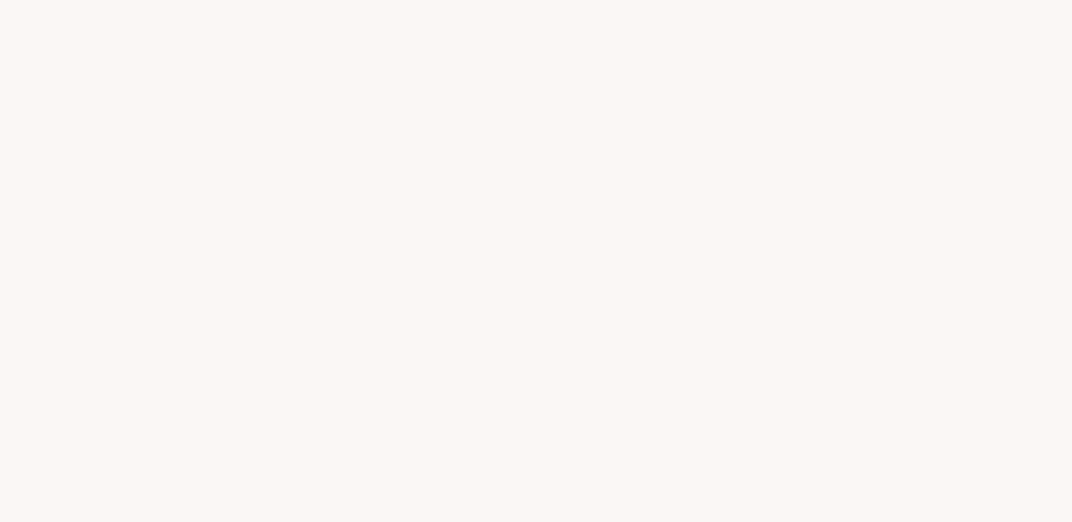
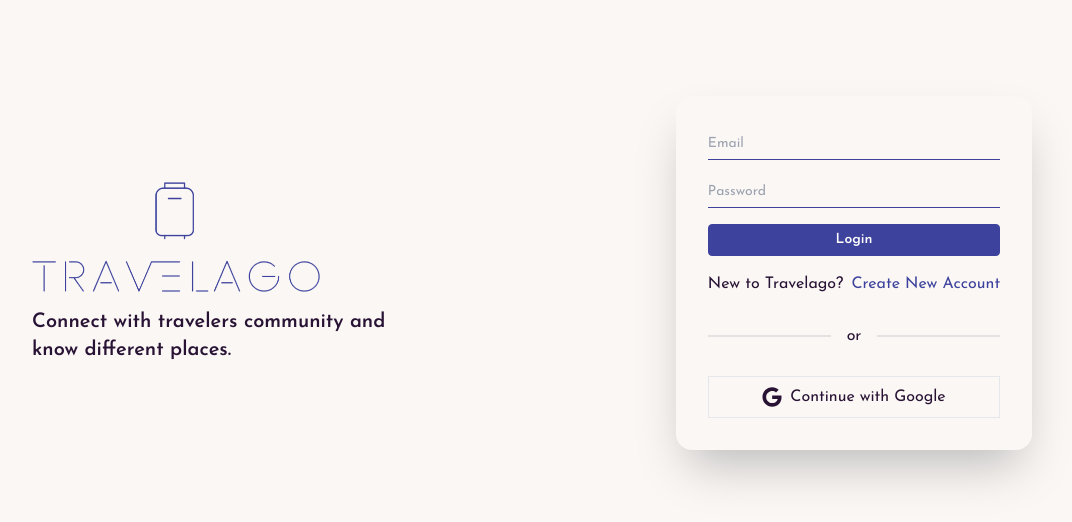
Before and after one commit to khalidccnu/travelago, a React (Vite) app in the folder client/: page / in a window 1280 px wide. Shown: the top 522 px of the page, without its empty margins (101-1173 px from the left). Built offline with nearby package versions, Linux system fonts and the light colour scheme; no server answers.

Commit message:
sign in/up layout added

```diff
--- a/client/package.json
+++ b/client/package.json
@@ -9,9 +9,12 @@
     "preview": "vite preview"
   },
   "dependencies": {
+    "formik": "^2.4.2",
+    "imagekitio-react": "^2.0.0",
     "prettier": "^2.8.8",
     "react": "^18.2.0",
     "react-dom": "^18.2.0",
+    "react-icons": "^4.10.1",
     "react-router-dom": "^6.11.2"
   },
   "devDependencies": {
--- a/client/src/App.jsx
+++ b/client/src/App.jsx
@@ -1,17 +1,33 @@
 import React from "react";
 import { createBrowserRouter, RouterProvider } from "react-router-dom";
+import { IKContext } from "imagekitio-react";
 import Root from "./Root.jsx";
+import Home from "./pages/Home.jsx";
 
 const App = () => {
   const router = createBrowserRouter([
     {
       path: "/",
       element: <Root />,
-      children: [],
+      children: [
+        {
+          path: "/",
+          element: <Home />,
+        },
+      ],
     },
   ]);
 
-  return <RouterProvider router={router} />;
+  return (
+    // imagekit authentication context
+    <IKContext
+      publicKey={import.meta.env.VITE_IK_PL_KEY}
+      urlEndpoint={`https://ik.imagekit.io/${import.meta.env.VITE_IK_ID}`}
+      authenticationEndpoint={`${import.meta.env.VITE_API_URL}/ik`}
+    >
+      <RouterProvider router={router} />
+    </IKContext>
+  );
 };
 
 export default App;
--- /dev/null
+++ b/client/src/components/Signin.jsx
@@ -0,0 +1,88 @@
+import React from "react";
+import { useFormik } from "formik";
+import { FaGoogle } from "react-icons/fa";
+import Signup from "./Signup.jsx";
+
+const Signin = () => {
+  const formik = useFormik({
+    initialValues: {
+      email: "",
+      password: "",
+    },
+    onSubmit: (values) => {
+      const { email, password } = values;
+    },
+  });
+
+  return (
+    <div
+      className={`grid grid-cols-1 sm:grid-cols-2 gap-7 items-center py-10 sm:py-24`}
+    >
+      {/* brand identity */}
+      <div className={`max-w-sm mx-auto`}>
+        {/* brand logo */}
+        <figure className={`w-full sm:w-72`}>
+          <img src="/lg-travelago.png" alt="travelago" />
+        </figure>
+        {/* brand motto */}
+        <h1 className={`text-xl font-semibold text-center sm:text-start mt-4`}>
+          Connect with travelers community and know different places.
+        </h1>
+      </div>
+      {/* sign-in form */}
+      <div className="card sm:max-w-sm sm:mx-auto bg-base-100 shadow-2xl">
+        <div className="card-body">
+          <form className="form-control gap-y-4" onSubmit={formik.handleSubmit}>
+            {/* email input box */}
+            <input
+              type="email"
+              placeholder="Email"
+              name="email"
+              className="input input-sm bg-transparent text-[#3d429c] w-full px-0 border-0 border-b border-b-[#3d429c] rounded-none focus:outline-0"
+              value={formik.values.email}
+              onChange={formik.handleChange}
+            />
+            {/* password input box */}
+            <input
+              type="password"
+              placeholder="Password"
+              name="password"
+              className="input input-sm bg-transparent text-[#3d429c] w-full px-0 border-0 border-b border-b-[#3d429c] rounded-none focus:outline-0"
+              value={formik.values.password}
+              onChange={formik.handleChange}
+            />
+            {/* form submit button */}
+            <button
+              type="submit"
+              className="btn btn-sm w-full bg-[#3d429c] hover:bg-transparent text-white hover:text-[#3d429c] !border-[#3d429c] rounded normal-case"
+            >
+              Login
+            </button>
+            {/* new user sign-up modal invoke */}
+            <div className="flex flex-col lg:flex-row lg:justify-center lg:space-x-2">
+              <span>New to Travelago?</span>
+              <span
+                className="text-[#3d429c] w-fit cursor-pointer"
+                onClick={() => window.signup_modal.showModal()}
+              >
+                Create New Account
+              </span>
+            </div>
+            <div className="divider">or</div>
+            {/* google authentication method */}
+            <div className="flex justify-center items-center p-2 border hover:text-[#3d429c] cursor-pointer space-x-2 transition-[color] duration-500">
+              <FaGoogle className="text-xl" />
+              <span>Continue with Google</span>
+            </div>
+          </form>
+        </div>
+      </div>
+      {/* new user sign-up modal declaration */}
+      <dialog id="signup_modal" className="modal">
+        <Signup />
+      </dialog>
+    </div>
+  );
+};
+
+export default Signin;
--- /dev/null
+++ b/client/src/components/Signup.jsx
@@ -0,0 +1,178 @@
+import React from "react";
+import { useFormik } from "formik";
+import { IKUpload } from "imagekitio-react";
+import { FaUpload } from "react-icons/fa";
+
+// check sign-up form validation
+const validateForm = (values) => {
+  const errors = {};
+
+  // full name validation
+  if (!values.fullName) errors.fullName = "Required";
+  else if (values.fullName.length > 20)
+    errors.fullName = "Must be 20 characters or less";
+
+  // phone validation
+  if (!values.phone) errors.phone = "Required";
+  else if (isNaN(values.phone)) errors.phone = "Must be numbers";
+  else if (values.phone.length !== 10) errors.phone = "Must be 10 numbers";
+
+  // email validation
+  if (!values.email) errors.email = "Required";
+  else if (!/^[A-Z0-9._%+-]+@[A-Z0-9.-]+\.[A-Z]{2,4}$/i.test(values.email))
+    errors.email = "Invalid email address";
+
+  // password validation
+  if (!values.password) errors.password = "Required";
+  else if (values.password.length < 8)
+    errors.password = "Must be 8 characters or up";
+
+  // user image validation
+  if (!values.userImg) errors.userImg = "Required";
+
+  return errors;
+};
+
+const Signup = () => {
+  const formik = useFormik({
+    initialValues: {
+      fullName: "",
+      phone: "",
+      email: "",
+      password: "",
+      userImg: null,
+    },
+    validate: validateForm,
+    onSubmit: (values) => {},
+  });
+
+  // user image success response
+  const ikSuccess = (response) => formik.setFieldValue("userImg", response);
+
+  return (
+    <div className="modal-box max-w-sm">
+      <div className={`flex justify-between items-center`}>
+        <div>
+          <h3 className="font-bold text-lg">Sign Up</h3>
+          <p className="text-gray-500">It's quick and easy.</p>
+        </div>
+        {/* close modal */}
+        <form method="dialog">
+          <button className="btn focus:outline-0">Close</button>
+        </form>
+      </div>
+      {/* sign-up form */}
+      <form
+        onSubmit={formik.handleSubmit}
+        className="form-control grid grid-cols-1 gap-4 mt-5"
+      >
+        {/* full name box */}
+        <div className="flex flex-col gap-0.5">
+          <input
+            type="text"
+            placeholder="Full name"
+            name="fullName"
+            className="input input-sm input-bordered rounded w-full focus:outline-0"
+            value={formik.values.fullName}
+            onChange={formik.handleChange}
+          />
+          {formik.errors.fullName ? (
+            <small className="text-red-600 ml-0.5">
+              {formik.errors.fullName}
+            </small>
+          ) : null}
+        </div>
+        {/* phone box */}
+        <div className="flex flex-col gap-0.5">
+          <div className="join">
+            <span className="join-item input input-sm input-bordered rounded-l">
+              +880
+            </span>
+            <input
+              type="text"
+              placeholder="1711223344"
+              name="phone"
+              className="join-item input input-sm input-bordered rounded-r w-full focus:outline-0"
+              value={formik.values.phone}
+              onChange={formik.handleChange}
+            />
+          </div>
+          {formik.errors.phone ? (
+            <small className="text-red-600 ml-0.5">{formik.errors.phone}</small>
+          ) : null}
+        </div>
+        {/* email box */}
+        <div className="flex flex-col gap-0.5">
+          <input
+            type="email"
+            placeholder="Email"
+            name="email"
+            className="input input-sm input-bordered rounded w-full focus:outline-0"
+            value={formik.values.email}
+            onChange={formik.handleChange}
+          />
+          {formik.errors.email ? (
+            <small className="text-red-600 ml-0.5">{formik.errors.email}</small>
+          ) : null}
+        </div>
+        {/* password box */}
+        <div className="flex flex-col gap-0.5">
+          <input
+            type="password"
+            placeholder="New password"
+            name="password"
+            className="input input-sm input-bordered rounded w-full focus:outline-0"
+            value={formik.values.password}
+            onChange={formik.handleChange}
+          />
+          {formik.errors.password ? (
+            <small className="text-red-600 ml-0.5">
+              {formik.errors.password}
+            </small>
+          ) : null}
+        </div>
+        {/* profile image box */}
+        <div>
+          <IKUpload
+            name="userImg"
+            id="userImg"
+            className="hidden"
+            folder={"/travelago/users"}
+            onSuccess={ikSuccess}
+            accept="image/*"
+          />
+          <label
+            htmlFor="userImg"
+            className="btn btn-sm rounded w-full normal-case"
+          >
+            {formik.values.userImg ? (
+              formik.values.userImg.name.substring(
+                0,
+                formik.values.userImg.name.lastIndexOf("_")
+              )
+            ) : (
+              <>
+                <span>Choose Profile Photo</span>
+                <FaUpload />
+              </>
+            )}
+          </label>
+          {formik.errors.userImg ? (
+            <small className="text-red-600 ml-0.5">
+              {formik.errors.userImg}
+            </small>
+          ) : null}
+        </div>
+        {/* form submit */}
+        <button
+          type="submit"
+          className="btn btn-sm w-full bg-[#3d429c] hover:bg-transparent text-white hover:text-[#3d429c] !border-[#3d429c] rounded normal-case"
+        >
+          Signup
+        </button>
+      </form>
+    </div>
+  );
+};
+
+export default Signup;
--- /dev/null
+++ b/client/src/pages/Home.jsx
@@ -0,0 +1,15 @@
+import React from "react";
+import Signin from "../components/Signin.jsx";
+
+const Home = () => {
+  return (
+    <section>
+      <div className="container">
+        {/* show sign-in component */}
+        <Signin />
+      </div>
+    </section>
+  );
+};
+
+export default Home;
```
Also changed, not shown: client/public/lg-travelago.png, 1 other file (tests, documents, lock files or other folders).
